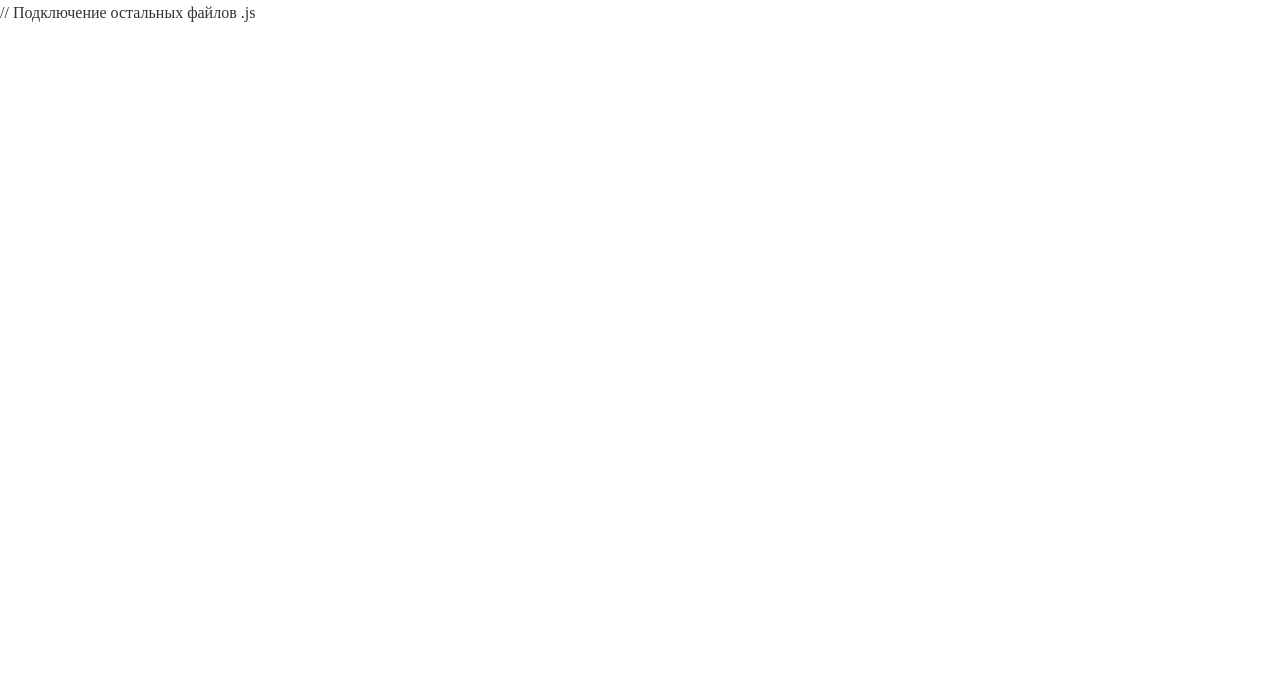
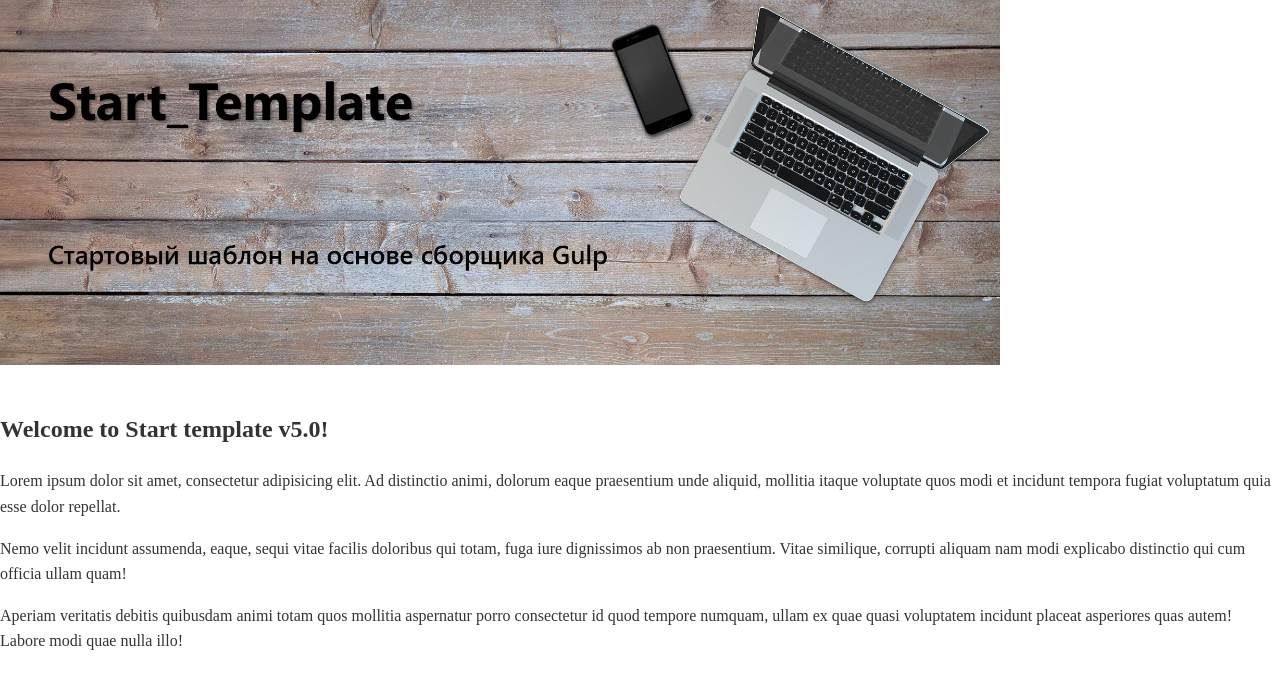
Before and after one commit to V-WebDel/Start_Template, a website: page app/index.html in a window 1280 px wide. Drawn offline with nearby package versions, Linux system fonts and the light colour scheme; files that its build step writes are made by us from their sources; files whose address does not match are found by name.

Commit message:
Добавление стартовой страницы

```diff
--- a/app/index.html
+++ b/app/index.html
@@ -19,9 +19,9 @@
   <link rel="apple-touch-icon" sizes="120x120" href="img/favicon/apple-touch-icon-120x120.png">
   <link rel="apple-touch-icon" sizes="114x114" href="img/favicon/apple-touch-icon-114x114.png">
   <link rel="apple-touch-icon" sizes="76x76" href="img/favicon/apple-touch-icon-76x76.png">
+  <link rel="icon" type="image/png" sizes="48x48" href="img/favicon/favicon-48.png">
   <link rel="icon" type="image/png" sizes="32x32" href="img/favicon/favicon-32.png">
   <link rel="icon" type="image/png" sizes="16x16" href="img/favicon/favicon-16.png">
-  <link rel="manifest" href="/site.webmanifest">
 
   <!-- Template Basic Images End -->
 
@@ -35,8 +35,19 @@
 
 <body>
 
+  <div class="container">
+
     <!-- start header -->
     <header class="header">
+
+      <img src="img/preview.jpg" alt="Start Template" width="1000">
+
+      <br>
+
+      <h2>Welcome to Start template v5.0!</h2>
+      <p>Lorem ipsum dolor sit amet, consectetur adipisicing elit. Ad distinctio animi, dolorum eaque praesentium unde aliquid, mollitia itaque voluptate quos modi et incidunt tempora fugiat voluptatum quia esse dolor repellat.</p>
+      <p>Nemo velit incidunt assumenda, eaque, sequi vitae facilis doloribus qui totam, fuga iure dignissimos ab non praesentium. Vitae similique, corrupti aliquam nam modi explicabo distinctio qui cum officia ullam quam!</p>
+      <p>Aperiam veritatis debitis quibusdam animi totam quos mollitia aspernatur porro consectetur id quod tempore numquam, ullam ex quae quasi voluptatem incidunt placeat asperiores quas autem! Labore modi quae nulla illo!</p>
 
     </header>
     <!-- end header -->
@@ -54,7 +65,7 @@
     <!-- end footer -->
 
   <script src="js/jquery.min.js"></script>
-  // Подключение остальных файлов .js
+  <!-- Подключение остальных файлов .js -->
   <script src="js/common.js"></script>
 
 </body>
```
Also changed, not shown: app/img/preview.jpg (added). Lines whose indentation alone changed are shown as unchanged.
